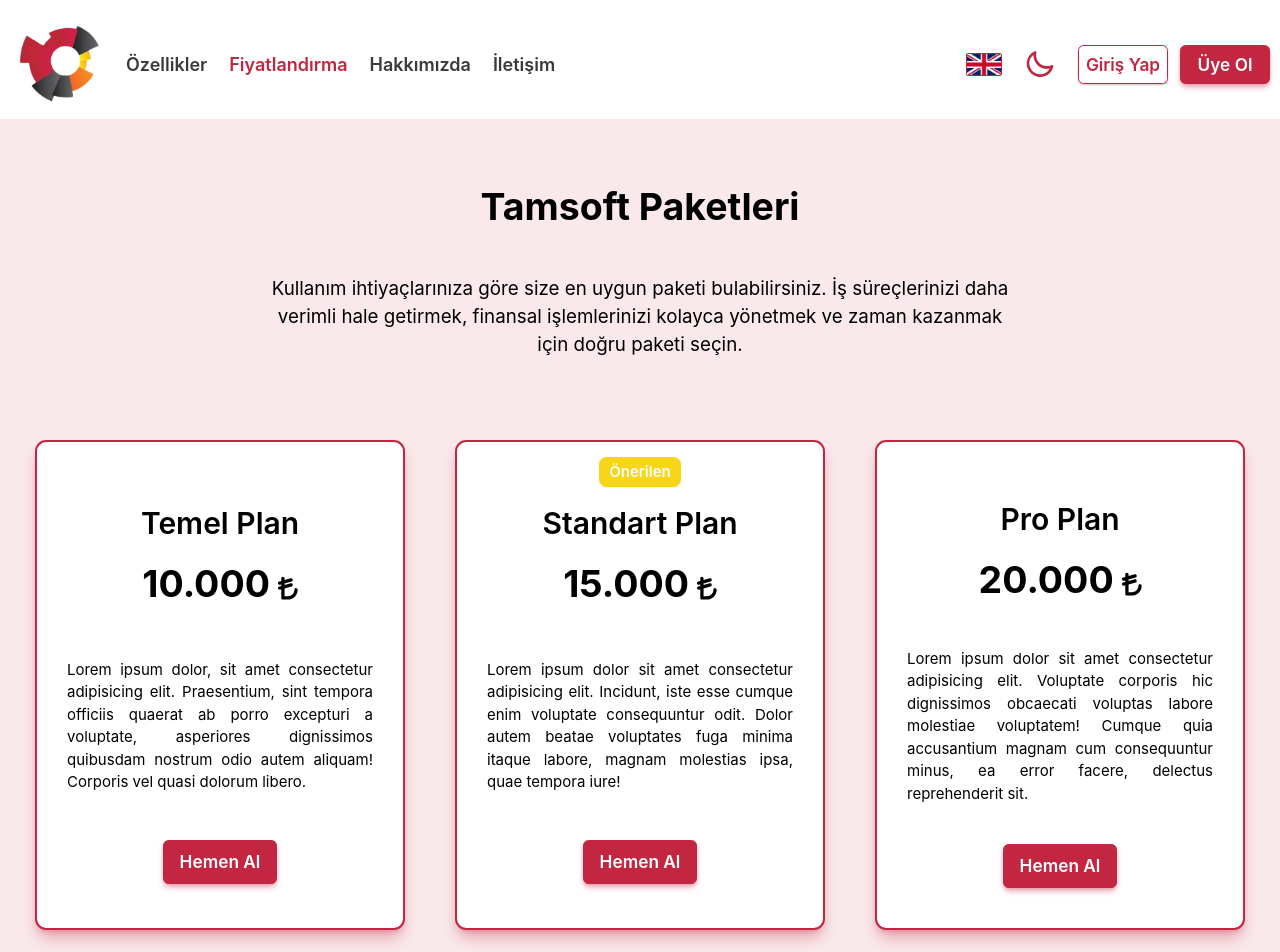
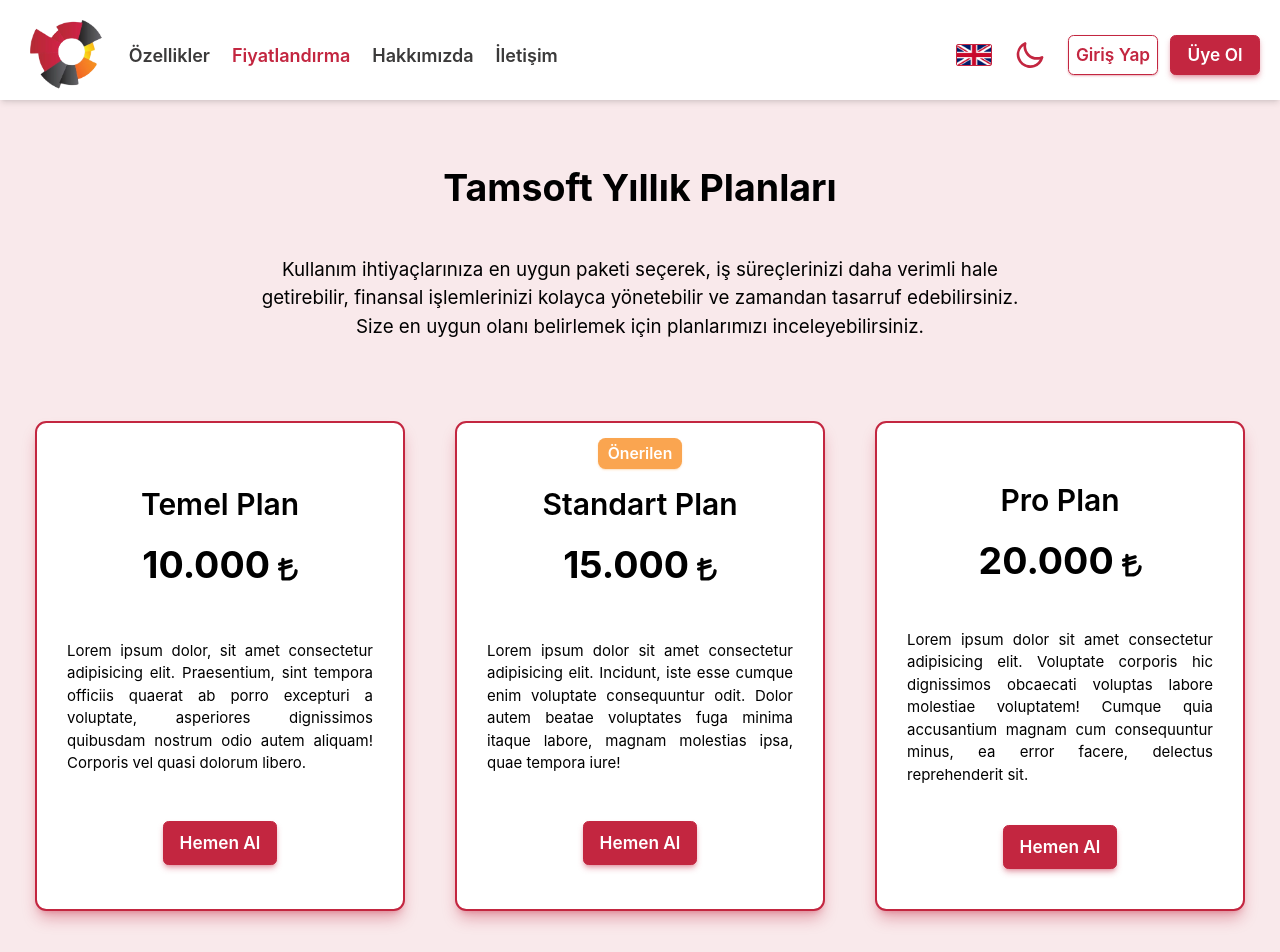
Before and after one commit to Eswact/tamsoft-introduction, a Vue app: page /pricing in a window 1280 px wide. Shown: the top 952 px of the page. Built offline with nearby package versions, Linux system fonts and the light colour scheme.

Commit message:
navbar updates

```diff
--- a/src/App.vue
+++ b/src/App.vue
@@ -1,5 +1,5 @@
 <script setup>
-  import { computed } from 'vue'
+  import { computed, onMounted, onUnmounted, ref, nextTick } from 'vue'
   import { RouterView, useRoute } from 'vue-router'
   import Header from './components/Header.vue'
   import Footer from './components/Footer.vue'
@@ -15,11 +15,11 @@
   <HamburgerMenu/>
   <div class="w-full flex flex-col justify-center items-center">
     <!-- header -->
-    <header v-if="!isNotFound" class="w-full flex justify-center items-center bg-white dark:bg-dark transition-all duration-500">
+    <header v-if="!isNotFound" class="fixed top-0 left-0 w-full h-[100px] flex justify-center items-center bg-white dark:bg-dark transition-all duration-500 shadow-md dark:shadow-dark">
       <Header />
     </header>
     <!-- main -->
-    <main class="w-full dark:text-white">
+    <main class="mt-[100px] w-full dark:text-white">
       <RouterView />
     </main>
     <!-- footer -->
--- a/src/assets/main.css
+++ b/src/assets/main.css
@@ -39,3 +39,13 @@
     transition-timing-function: cubic-bezier(0.6, 4, 0.3, 0.8);
     animation: gelatine 0.5s 1;
 }
+
+.fade-in {
+    opacity: 0;
+    transform: translateY(20px);
+    transition: opacity 0.6s ease-out, transform 0.6s ease-out;
+}
+.fade-in.active {
+    opacity: 1;
+    transform: translateY(0);
+}
--- a/src/components/Header.vue
+++ b/src/components/Header.vue
@@ -15,12 +15,12 @@
 </script>
 
 <template>
-    <div class="w-full flex justify-between items-center max-w-[1600px] pt-[20px] pb-[10px] px-[10px]">
+    <div class="w-full h-full flex justify-between items-center max-w-[1600px] pt-[20px] pb-[10px] px-[20px] lg:px-[10px]">
         <nav class="flex items-center gap-[20px] xl:gap-[10px] text-text dark:text-white md:hidden">
             <RouterLink class="py-[6px] pr-[12px] xl:pr-[10px] xl:pl-[10px]" to="/">
-                <img class="w-[200px] dark:hidden xl:hidden" src="../images/tamsoft.png" alt="Tamsoft">
-                <img class="w-[200px] hidden dark:block xl:dark:hidden" src="../images/tamsoft-dark.png" alt="Tamsoft">
-                <img class="w-[80px] hidden xl:block" src="../images/logo.png" alt="Tamsoft">
+                <img class="h-[58px] dark:hidden xl:hidden" src="../images/tamsoft.png" alt="Tamsoft">
+                <img class="h-[58px] hidden dark:block xl:dark:hidden" src="../images/tamsoft-dark.png" alt="Tamsoft">
+                <img class="h-[70px] hidden xl:block" src="../images/logo.png" alt="Tamsoft">
             </RouterLink>
             <RouterLink :class="{ 'text-main': isActive('/properties') }" class="py-[6px] px-[12px] xl:px-[6px] flex items-center gap-[8px] hover:text-main" to="/properties">
                 <!-- <font-awesome-icon class="text-[1.4rem] lg:text-[1.8rem]" icon="fa-solid fa-star" /> -->
@@ -49,8 +49,8 @@
             <DarkModeToggle />
             <!-- buttons -->
             <div class="flex items-center justify-end gap-[12px] md:hidden">
-                <a href="https://demo.tamsoft.com.tr/" target="_blank" class="gelatine text-[1.15rem] md:text-[1rem] font-semibold border-[1px] border-main text-main shadow-sm shadow-main-shadow py-[6px] text-center w-[90px] md:w-[80px] rounded-md dark:text-white dark:border-white">{{ $t('login') }}</a>
-                <a class="gelatine text-[1.15rem] md:text-[1rem] font-semibold border-[1px] border-main bg-main text-white shadow-md shadow-main-shadow py-[6px] text-center w-[90px] md:w-[80px] rounded-md dark:border-white">{{ $t('signup') }}</a>
+                <a href="https://demo.tamsoft.com.tr/" target="_blank" class="cursor-pointer text-[1.15rem] md:text-[1rem] font-semibold border-[1px] border-main text-main shadow-sm shadow-main-shadow py-[6px] text-center w-[90px] md:w-[80px] rounded-md dark:text-white dark:border-white duration-200 hover:bg-main hover:text-white">{{ $t('login') }}</a>
+                <a class="cursor-pointer text-[1.15rem] md:text-[1rem] font-semibold border-[1px] border-main bg-main text-white shadow-md shadow-main-shadow py-[6px] text-center w-[90px] md:w-[80px] rounded-md dark:border-white duration-200 hover:bg-transparent hover:text-main dark:hover:text-white">{{ $t('signup') }}</a>
             </div>
         </div>
     </div>
--- a/src/locales/en.json
+++ b/src/locales/en.json
@@ -12,8 +12,8 @@
         "takeMeHome": "Take me home"
     },
     "pricingPage": {
-        "title": "Tamsoft Packages",
-        "description": "You can find the most suitable package according to your usage needs. Choose the right package to make your business processes more efficient, manage your financial transactions easily and save time.",
+        "title": "Tamsoft Annual Plans",
+        "description": "By selecting the package that best suits your needs, you can streamline your business processes, easily manage your financial transactions, and save time. To determine the best fit for you, please review our plans.",
         "basic": "Basic Plan",
         "standard": "Standard Plan",
         "recommend": "Recommend"
--- a/src/locales/tr.json
+++ b/src/locales/tr.json
@@ -12,8 +12,8 @@
         "takeMeHome": "Anasayfaya Dön"
     },
     "pricingPage": {
-        "title": "Tamsoft Paketleri",
-        "description": "Kullanım ihtiyaçlarınıza göre size en uygun paketi bulabilirsiniz. İş süreçlerinizi daha verimli hale getirmek, finansal işlemlerinizi kolayca yönetmek ve zaman kazanmak için doğru paketi seçin.",
+        "title": "Tamsoft Yıllık Planları",
+        "description": "Kullanım ihtiyaçlarınıza en uygun paketi seçerek, iş süreçlerinizi daha verimli hale getirebilir, finansal işlemlerinizi kolayca yönetebilir ve zamandan tasarruf edebilirsiniz. Size en uygun olanı belirlemek için planlarımızı inceleyebilirsiniz.",
         "basic": "Temel Plan",
         "standard": "Standart Plan",
         "recommend": "Önerilen"
--- a/src/views/PricingView.vue
+++ b/src/views/PricingView.vue
@@ -1,17 +1,26 @@
 <script setup>
+    import { onMounted } from 'vue'
 
+    onMounted(() => {
+        const elements = document.querySelectorAll('.fade-in');
+        elements.forEach((element) => {
+        if (element.getBoundingClientRect().top < window.innerHeight) {
+            element.classList.add('active');
+        }
+        });
+    });
 </script>
 
 <template>
     <div class="w-full flex flex-col">
-        <div class="w-full bg-main-light dark:bg-main-shadow flex justify-center items-center">
-            <div class="w-full max-w-[1600px] flex flex-col gap-[60px] sm:gap-[30px] justify-center items-center pt-[60px] sm:pt-[30px] pb-[30px]">
+        <div class="w-full bg-main-light dark:bg-main-shadow flex justify-center items-center shadow-sm dark:shadow-md dark:shadow-main-shadow">
+            <div class="w-full max-w-[1600px] flex flex-col gap-[60px] sm:gap-[30px] justify-center items-center py-[60px] sm:py-[30px]">
                 <div class="w-full flex flex-col gap-[40px] justify-center items-center">
                     <h1 class="text-[2.5rem] font-bold sm:text-[2rem]">{{$t('pricingPage.title')}}</h1>
                     <p class="text-[1.25rem] sm:text-[1.1rem] w-full max-w-[800px] text-center px-[20px]">{{$t('pricingPage.description')}}</p>
                 </div>
                 <div class="w-full flex flex-wrap justify-around gap-[20px] items-center p-[20px]">
-                    <div class="relative cursor-pointer dark:text-dark w-[370px] max-w-[100%] h-[490px] px-[30px] pt-[46px] pb-[30px] bg-white border-[2px] border-main shadow-lg shadow-main-shadow transition-all duration-200 hover:scale-[1.025] hover:shadow-xl rounded-xl flex flex-col items-center justify-around gap-[20px]">
+                    <div class="fade-in relative cursor-pointer dark:text-dark w-[370px] max-w-[100%] h-[490px] px-[30px] pt-[46px] pb-[30px] bg-white border-[2px] border-main shadow-lg shadow-main-shadow transition-all duration-600 hover:scale-[1.025] hover:shadow-xl rounded-xl flex flex-col items-center justify-around gap-[20px]">
                         <div class="w-full flex flex-col justify-center items-center gap-[10px]">
                             <h3 class="text-[2rem] sm:text-[1.75rem] font-semibold">{{$t('pricingPage.basic')}}</h3>
                             <div class="flex gap-[8px] items-center"><span class="text-[2.5rem] font-bold">10.000</span><font-awesome-icon class="text-[1.75rem] pt-[8px]" icon="fa-solid fa-turkish-lira-sign" /></div>
@@ -19,8 +28,8 @@
                         <span class="text-justify">Lorem ipsum dolor, sit amet consectetur adipisicing elit. Praesentium, sint tempora officiis quaerat ab porro excepturi a voluptate, asperiores dignissimos quibusdam nostrum odio autem aliquam! Corporis vel quasi dolorum libero.</span>
                         <button class="gelatine text-[1.15rem] md:text-[1rem] font-semibold border-[1px] border-main bg-main text-white shadow-md shadow-main-shadow py-[8px] px-[16px] text-center rounded-md">Hemen Al</button>
                     </div>
-                    <div class="relative cursor-pointer dark:text-dark w-[370px] max-w-[100%] h-[490px] px-[30px] pt-[46px] pb-[30px] bg-white border-[2px] border-main shadow-lg shadow-main-shadow transition-all duration-200 hover:scale-[1.025] hover:shadow-xl rounded-xl flex flex-col items-center justify-around gap-[20px]">
-                        <span class="absolute top-[15px] text-[1rem] font-semibold py-[4px] px-[10px] bg-third rounded-lg shadow-sm shadow-third-light text-white">{{$t('pricingPage.recommend')}}</span>
+                    <div class="fade-in relative cursor-pointer dark:text-dark w-[370px] max-w-[100%] h-[490px] px-[30px] pt-[46px] pb-[30px] bg-white border-[2px] border-main shadow-lg shadow-main-shadow transition-all duration-600 hover:scale-[1.025] hover:shadow-xl rounded-xl flex flex-col items-center justify-around gap-[20px]">
+                        <span class="absolute top-[15px] text-[1.05rem] font-semibold py-[4px] px-[10px] bg-third rounded-lg shadow-sm shadow-third-shadow text-white">{{$t('pricingPage.recommend')}}</span>
                         <div class="w-full flex flex-col justify-center items-center gap-[10px]">
                             <h3 class="text-[2rem] sm:text-[1.75rem] font-semibold">{{$t('pricingPage.standard')}}</h3>
                             <div class="flex gap-[8px] items-center"><span class="text-[2.5rem] font-bold">15.000</span><font-awesome-icon class="text-[1.75rem] pt-[8px]" icon="fa-solid fa-turkish-lira-sign" /></div>
@@ -28,7 +37,7 @@
                         <span class="text-justify">Lorem ipsum dolor sit amet consectetur adipisicing elit. Incidunt, iste esse cumque enim voluptate consequuntur odit. Dolor autem beatae voluptates fuga minima itaque labore, magnam molestias ipsa, quae tempora iure!</span>
                         <button class="gelatine text-[1.15rem] md:text-[1rem] font-semibold border-[1px] border-main bg-main text-white shadow-md shadow-main-shadow py-[8px] px-[16px] text-center rounded-md">Hemen Al</button>
                     </div>
-                    <div class="relative cursor-pointer dark:text-dark w-[370px] max-w-[100%] h-[490px] px-[30px] pt-[46px] pb-[30px] bg-white border-[2px] border-main shadow-lg shadow-main-shadow transition-all duration-200 hover:scale-[1.025] hover:shadow-xl rounded-xl flex flex-col items-center justify-around gap-[20px]">
+                    <div class="fade-in relative cursor-pointer dark:text-dark w-[370px] max-w-[100%] h-[490px] px-[30px] pt-[46px] pb-[30px] bg-white border-[2px] border-main shadow-lg shadow-main-shadow transition-all duration-600 hover:scale-[1.025] hover:shadow-xl rounded-xl flex flex-col items-center justify-around gap-[20px]">
                         <div class="w-full flex flex-col justify-center items-center gap-[10px]">
                             <h3 class="text-[2rem] sm:text-[1.75rem] font-semibold">Pro Plan</h3>
                             <div class="flex gap-[8px] items-center"><span class="text-[2.5rem] font-bold">20.000</span><font-awesome-icon class="text-[1.75rem] pt-[8px]" icon="fa-solid fa-turkish-lira-sign" /></div>
@@ -40,7 +49,7 @@
             </div>
         </div>
         <div class="w-full flex justify-center items-center">
-            <div class="w-full max-w-[1600px] p-[30px]">
+            <div class="w-full max-w-[1600px] px-[20px] py-[40px]">
                 Detaylar
             </div>
         </div>
--- a/tailwind.config.js
+++ b/tailwind.config.js
@@ -9,10 +9,10 @@
         'text': '#3B3A3A',
         'main': '#C32640',
         'second': '#545657',
-        'third': '#F8D519',
+        'third': '#FAA550',
         'main-shadow': '#C326405e',
         'second-shadow': '#5456575e',
-        'third-shadow': '#F8D5195e',
+        'third-shadow': '#FAA5505e',
         'main-light': '#C326401a'
       },
     },
```
